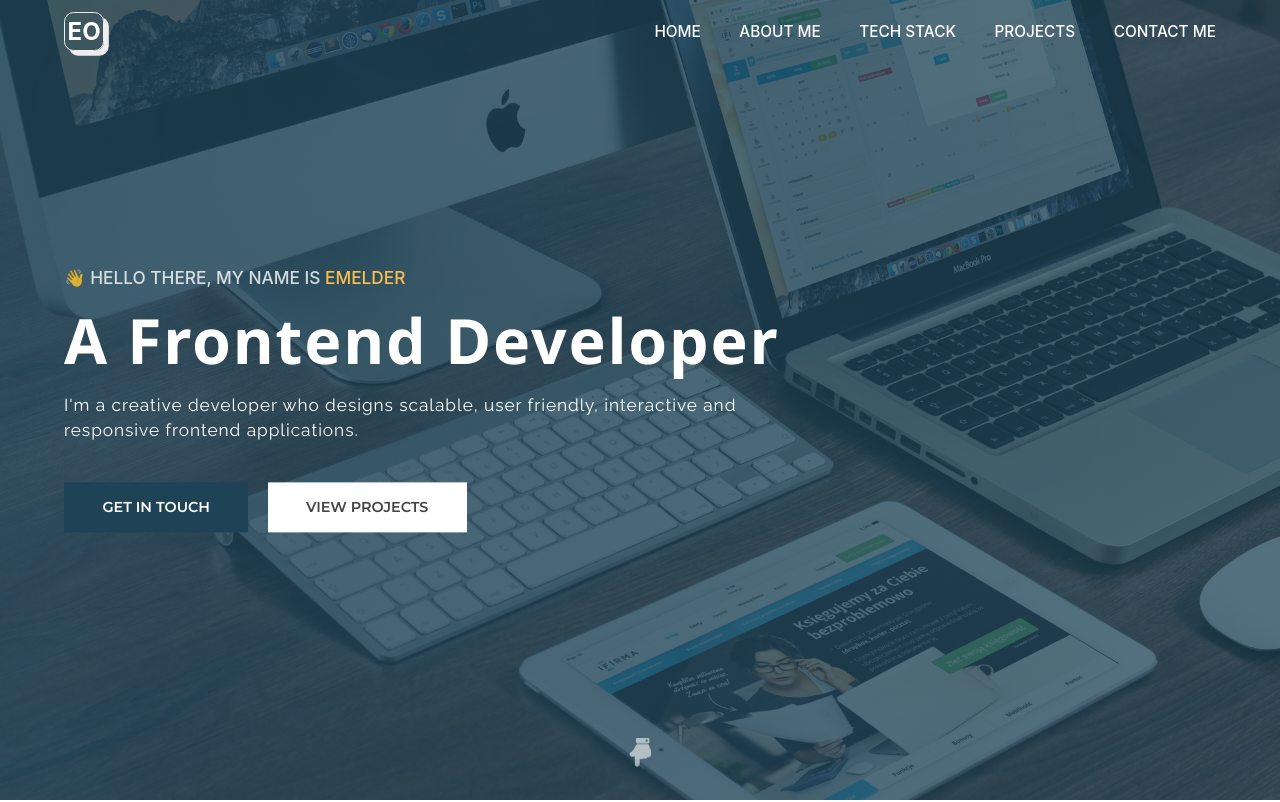
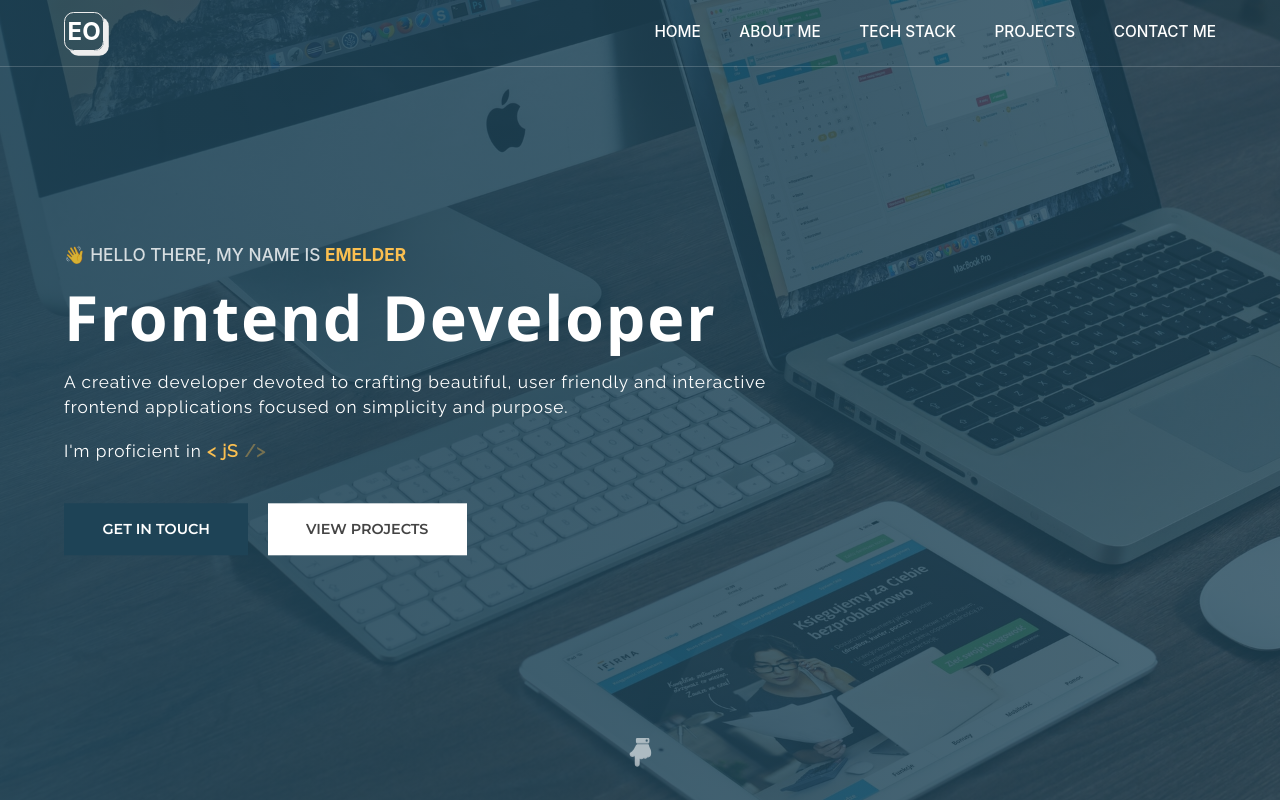
Before and after one commit to Meldy2503/2022-work-portfolio, a React (Create React App) app: page / in a window 1280 px wide. Shown: the top 802 px of the page. Built offline with nearby package versions, Linux system fonts and the light colour scheme.

Commit message:
feat: install and add a typewriter effect to the landing page

```diff
--- a/package.json
+++ b/package.json
@@ -16,6 +16,7 @@
     "react-slick": "^0.29.0",
     "slick-carousel": "^1.8.1",
     "styled-components": "^5.3.5",
+    "typewriter-effect": "^2.18.2",
     "web-vitals": "^2.1.4"
   },
   "scripts": {
--- a/src/components/contactMe/contactMeStyle.js
+++ b/src/components/contactMe/contactMeStyle.js
@@ -29,14 +29,14 @@ export const Contents = styled.div`
 export const Row = styled.div`
   display: flex;
   justify-content: space-between;
-  margin: 3rem 0 0 10rem;
+  margin: 6rem 0 0 10rem;
   width: 90%;
   background-color: rgba(255, 255, 255);
   position: relative;
   padding: 2rem;
 
   @media (max-width: ${({ theme }) => theme.media.tablet}) {
-    margin: 3rem 0 0 8rem;
+    margin: 6rem 0 0 8rem;
   }
   @media (max-width: ${({ theme }) => theme.media.mobile}) {
     flex-direction: column;
--- a/src/components/landingPage/LandingPage.jsx
+++ b/src/components/landingPage/LandingPage.jsx
@@ -1,7 +1,15 @@
 import React from "react";
 import { Button } from "../reuseableComponents/buttonStyle";
 import { FaHandPointDown } from "react-icons/fa";
-import { Container, Contents, Col, Btn, ScrollDown } from "./landingPageStyle";
+import TypewriterComponent from "typewriter-effect";
+import {
+  Container,
+  Contents,
+  Col,
+  Btn,
+  ScrollDown,
+  TypedText,
+} from "./landingPageStyle";
 
 const LandingPage = () => {
   return (
@@ -12,12 +20,34 @@ const LandingPage = () => {
             <h5>
               &#128075; HELLO THERE, MY NAME IS&nbsp;<span>EMELDER</span>
             </h5>
-
-            <h1>A Frontend Developer</h1>
+            <h1>Frontend Developer</h1>
             <p>
-              I'm a creative developer who designs scalable, user friendly,
-              interactive and responsive frontend applications.
+              A creative developer devoted to crafting beautiful, user friendly
+              and interactive frontend applications focused on simplicity and
+              purpose.
             </p>
+            <TypedText>
+              <p>
+                I'm proficient in&nbsp;<span>{"<"}&nbsp;</span>
+                <TypewriterComponent
+                  options={{
+                    cursor: " />",
+                    strings: [
+                      "HTML",
+                      "CSS",
+                      "jS",
+                      "React",
+                      "SC",
+                      "Tailwind",
+                      "MUI",
+                      "SASS",
+                    ],
+                    autoStart: true,
+                    loop: true,
+                  }}
+                ></TypewriterComponent>
+              </p>
+            </TypedText>
             <Btn>
               <Button
                 href="#contact"
--- a/src/components/landingPage/landingPageStyle.js
+++ b/src/components/landingPage/landingPageStyle.js
@@ -12,8 +12,8 @@ export const Contents = styled.div`
   width: 100%;
   background: linear-gradient(
       to right,
-      rgba(30, 67, 86, 0.85),
-      rgba(30, 67, 86, 0.75)
+      rgba(30, 67, 86, 0.9),
+      rgba(30, 67, 86, 0.8)
     ),
     url(${bg1});
   background-position: top;
@@ -37,6 +37,18 @@ export const Col = styled.div`
 
   div {
     color: #fff;
+  }
+
+  span {
+    color: rgba(253, 192, 80, 0.99);
+    font-weight: bold;
+  }
+
+  h5 {
+    font-weight: 500;
+    font-size: 1.8rem;
+    color: rgba(255, 255, 255, 0.8);
+  }
 
   h1 {
     font-size: 6.5rem;
@@ -54,20 +66,10 @@ export const Col = styled.div`
     }
   }
 
-    h5 {
-      font-weight: 500;
-      font-size: 1.8rem;
-      color: rgba(255, 255, 255, 0.8);
-
-      span {
-        color: rgba(253, 192, 80, 0.99);
-      }
-    }
-
   p {
     font-size: 1.8rem;
     font-family: "Raleway", sans-serif;
-      width: 60%;
+    width: 65%;
     color: rgba(255, 255, 255);
     margin-top: 2rem;
     line-height: 1.45;
@@ -82,6 +84,11 @@ export const Col = styled.div`
       width: 90%;
     }
   }
+`;
+
+export const TypedText = styled.span`
+  p {
+    display: flex;
   }
 `;
 
--- a/src/components/navbar/navbarStyle.js
+++ b/src/components/navbar/navbarStyle.js
@@ -13,7 +13,7 @@ export const Header = styled.header`
 
   ${(props) => props.navbar} {
     background-color: transparent;
-    /* border-bottom: 0.1rem solid rgba(241, 241, 241, 0.2); */
+    border-bottom: 0.2rem solid rgba(241, 241, 241, 0.2);
   }
 `;
 
@@ -104,7 +104,7 @@ export const Link = styled.a`
     border-radius: 3rem;
     transform-origin: right;
     transform: scale(0, 1);
-    transition: transform ease-in 250ms;
+    transition: transform ease-in 290ms;
   }
   &:hover::before {
     transform: scale(1, 1);
@@ -120,7 +120,7 @@ export const Link = styled.a`
     width: 70%;
     border-radius: 3rem;
     transform: scale(0, 1);
-    transition: transform ease-out 250ms;
+    transition: transform ease-out 290ms;
     transform-origin: left;
   }
   &:hover::after {
--- a/src/components/popUp/PopUp.jsx
+++ b/src/components/popUp/PopUp.jsx
@@ -17,7 +17,8 @@ const PopUp = () => {
             href="/"
             width="80%"
             mgt="3rem"
-            bgc="#68a4c4"
+            mgst="3rem"
+            bgc="#5688a3"
             bor="none"
             bxs="inset 30rem 0 0 0 rgba(30, 67, 86, 0.9)"
             coh="#fff"
--- a/src/components/popUp/popUpStyle.js
+++ b/src/components/popUp/popUpStyle.js
@@ -17,7 +17,7 @@ export const Container = styled.div`
 
 export const PopMessage = styled.div`
   width: 28rem;
-  height: 28rem;
+  height: 29rem;
   border-radius: 2rem;
   background-color: rgba(255, 255, 255);
   border: 0.1rem solid #47425d;
@@ -28,11 +28,11 @@ export const PopMessage = styled.div`
   justify-content: center;
   flex-direction: column;
   position: relative;
-  padding: 1rem;
+  padding: 1rem 1rem 3rem 1rem;
 
   @media (max-width: ${({ theme }) => theme.media.mobile}) {
-    width: 26rem;
-    height: 26rem;
+    width: 27rem;
+    height: 28rem;
   }
 
   & > div {
@@ -46,16 +46,12 @@ export const PopMessage = styled.div`
       width: 48%;
       position: absolute;
       top: -5rem;
-      filter: drop-shadow(0.1rem 0.1rem 0.25rem #444) brightness(90%)
-        contrast(85%) saturate(1);
-
-      @media (max-width: ${({ theme }) => theme.media.mobile}) {
-        width: 48%;
-      }
+      filter: drop-shadow(0.1rem 0.1rem 0.25rem #444) brightness(115%)
+        contrast(90%) saturate(1);
     }
 
     p {
-      margin-top: 5rem;
+      margin-top: 9rem;
       font-weight: 700;
       line-height: 1.5;
       color: #444;
--- a/src/components/reuseableComponents/buttonStyle.js
+++ b/src/components/reuseableComponents/buttonStyle.js
@@ -1,7 +1,7 @@
 import styled from "styled-components";
 
 export const Button = styled.a`
-  padding: 1.7rem 4rem;
+  padding: 1.8rem 4rem;
   font-size: 1.5rem;
   font-weight: 700;
   display: inline-block;
@@ -12,7 +12,7 @@ export const Button = styled.a`
   margin-top: 4rem;
   font-family: "Montserrat", sans-serif;
   transition: all 0.7s;
-  width: inherit;
+  width: ${({ width }) => width || "fit-content"};
   color: ${({ co }) => co || "#fff"};
   background-color: ${({ bgc }) => bgc || "#fff"};
   margin-right: ${({ mgr }) => mgr || "0"};
--- a/src/components/techStack/techStackStyle.js
+++ b/src/components/techStack/techStackStyle.js
@@ -29,7 +29,7 @@ export const Contents = styled.div`
 export const Row = styled.div`
   display: flex;
   justify-content: center;
-  margin-top: 4rem;
+  margin-top: 2rem;
   align-items: center;
   flex-wrap: wrap;
   flex-direction: column;
```
Also changed, not shown: 1 other file (tests, documents, lock files or other folders). Lines whose indentation alone changed are shown as unchanged.
